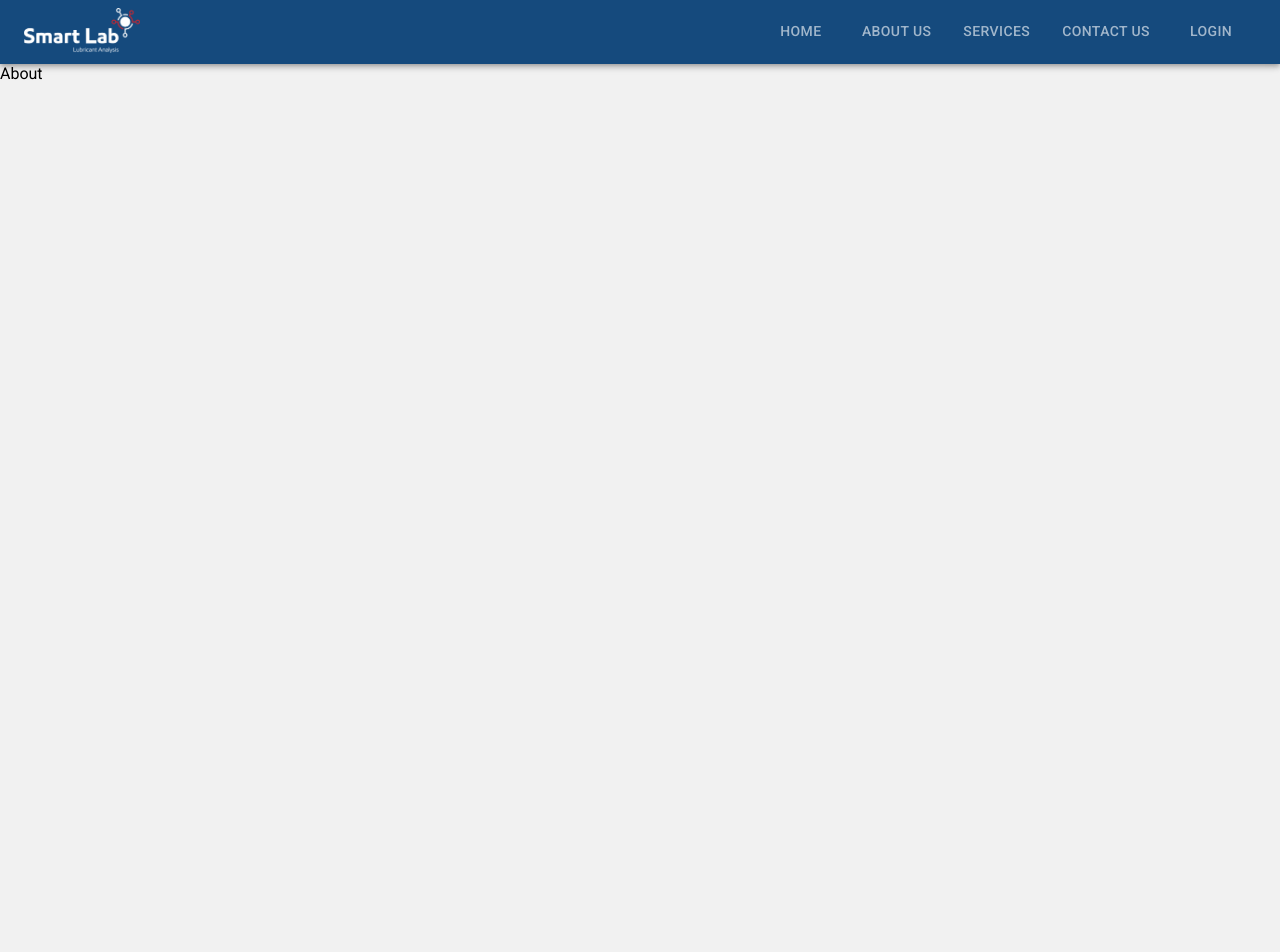
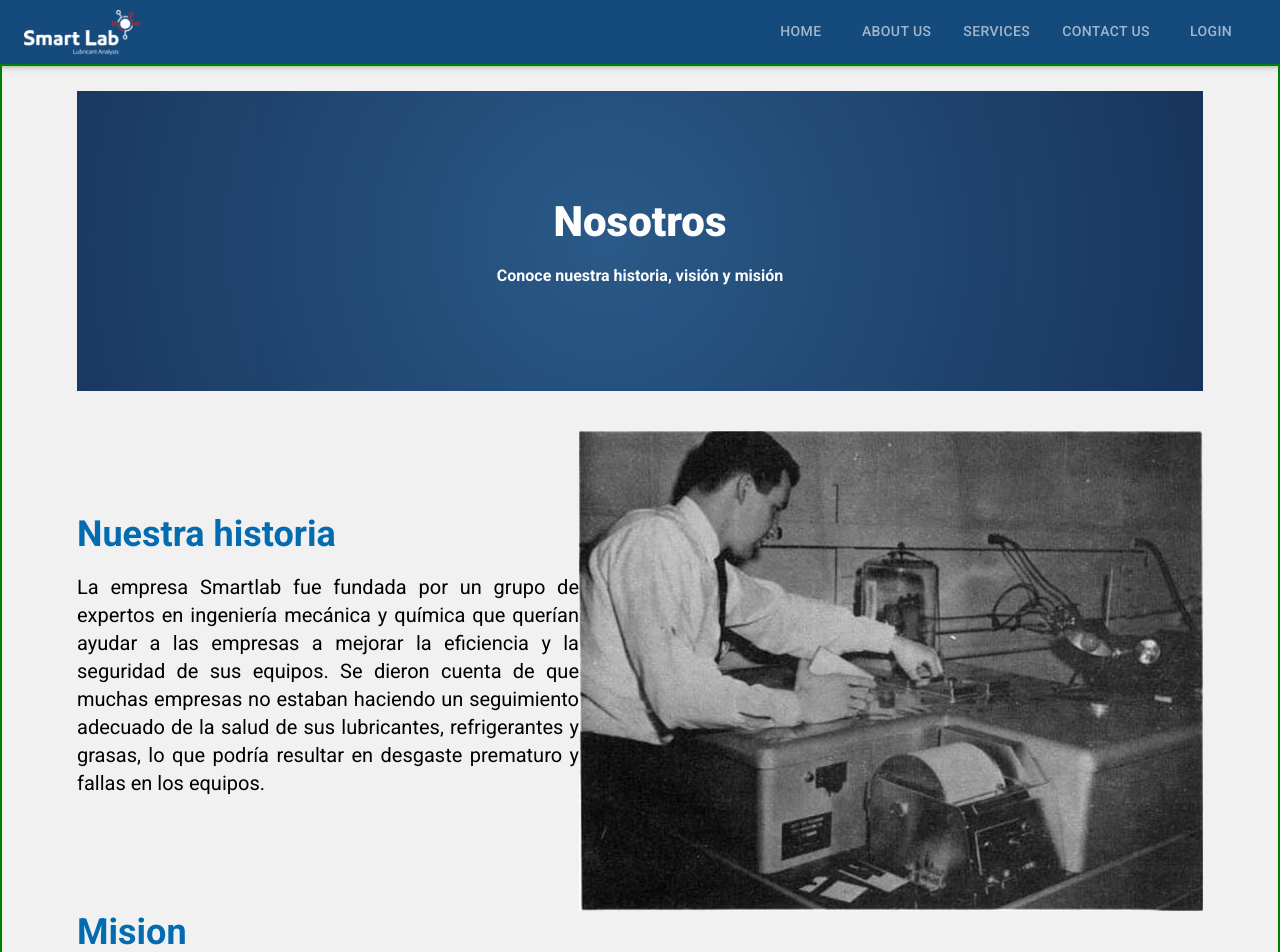
Before and after one commit to JhonOrr/proyecto_frontend, a React (Create React App) app: page /about in a window 1280 px wide. Shown: the top 952 px of the page. Before the commit the page ends 800 px from the top, so only its background shows below. Built offline with nearby package versions, Linux system fonts and the light colour scheme.

Commit message:
update 10/02

```diff
--- a/src/App.css
+++ b/src/App.css
@@ -0,0 +1,33 @@
+*{
+    margin:0;
+    padding: 0;
+}
+img{
+    display: block;
+}
+.about h3{
+    font-size: 36px;
+    margin-bottom: 25px;
+    color: #036bb0
+}
+
+.about p{
+    font-size: 20px;
+    text-align: justify;
+    margin-bottom: 25px;
+}
+.historia{
+
+}
+.historia .text{
+    line-height: 28px;
+}
+
+@media screen and (min-width: 900px) {
+    .historia{
+        display: flex;
+        align-items: center;
+        justify-content: space-between ;
+    }
+
+}
--- /dev/null
+++ b/src/components/Layout.js
@@ -0,0 +1,14 @@
+import React from 'react';
+import Header from './Header/Header';
+import { Outlet } from 'react-router-dom';
+
+const Layout = () => {
+  return (
+    <>
+        <Header/>
+        <Outlet/>
+    </>
+  )
+}
+
+export default Layout
--- a/src/components/cardServices/cardServices.js
+++ b/src/components/cardServices/cardServices.js
@@ -1,6 +1,7 @@
 import React from 'react';
 import { labServices } from './labServices';
 import { Card, CardContent, CardMedia,Grid} from '@mui/material';
+import { Link } from 'react-router-dom';
 
 const CardServices = () => {
   return (
@@ -9,7 +10,9 @@ const CardServices = () => {
         {
                 labServices.map((service)=>(
                 <Grid item xs={12} sm={6} md={4} >
-                    <Card sx={{background:'#f1f1f1',boxShadow:'none'}}>
+                    <Link to={`/services/service/${service.title}`}>
+
+                    <Card sx={{background:'#f1f1f1',boxShadow:'none',cursor:'pointer'}}>
                         <CardContent sx={{padding:'0'}}>
                             <CardMedia
                                 md={4}
@@ -22,6 +25,7 @@ const CardServices = () => {
                         </div>
                         </CardContent>
                     </Card>
+                    </Link>
                 </Grid>
             ))
         }
--- a/src/components/cardServices/labServices.js
+++ b/src/components/cardServices/labServices.js
@@ -8,32 +8,38 @@ import transformador from '../../images/transformador.jpg';
 export const labServices = [
     {
         title:"Analisis de aceites lubricantes",
-        image: aceite
+        image: aceite,
+        importance: 'El análisis de lubricantes es esencial para garantizar la eficiencia y la seguridad de los equipos mecánicos. Permite detectar desgaste prematuro, evaluar la eficiencia del lubricante, identificar problemas del sistema y planificar el mantenimiento adecuado. Este análisis también puede ayudar a prolongar la vida útil del equipo y reducir costos a largo plazo.'
+
 
     },
     {
         title:"Análisis de Refrigerantes",
-        image: refrigerante
+        image: refrigerante,
+        importance: 'El análisis de refrigerantes es crucial para la eficiencia y seguridad de los sistemas de refrigeración. Permite detectar impurezas y contaminantes que pueden afectar la eficiencia y causar daños a los componentes del sistema. También puede ayudar a identificar problemas de funcionamiento y a planificar el mantenimiento adecuado para prolongar la vida útil del equipo y reducir costos a largo plazo.'
 
     },
     {
         title:"Análisis de combustibles",
-        image: combustibles
-
+        image: combustibles,
+        importance: 'El análisis de combustible es importante para garantizar la eficiencia y la seguridad de los sistemas de combustión. Permite detectar impurezas y contaminantes que pueden afectar la calidad y la eficiencia del combustible, así como causar daños a los componentes del sistema. También puede ayudar a identificar problemas de funcionamiento y a planificar el mantenimiento adecuado. '
     },
     {
         title:"Análisis de grasas",
-        image: grasas
+        image: grasas,
+        importance:'El análisis de grasas es importante para garantizar la eficiencia y la integridad de los equipos mecánicos. Permite detectar desgaste prematuro, evaluar la eficiencia de la grasa lubricante, identificar problemas del sistema y planificar el mantenimiento adecuado. Este análisis también puede ayudar a prolongar la vida útil del equipo y reducir costos a largo plazo.'
 
     },
     {
         title:"Análisis de fluidos de corte",
-        image: corte
+        image: corte,
+        importance: 'El análisis de fluidos de corte es importante para garantizar la eficiencia y la calidad de la producción en la industria metalúrgica y de fabricación. Permite evaluar la eficiencia del fluido de corte, detectar impurezas y contaminantes que pueden afectar la calidad de los productos terminados, y identificar problemas de funcionamiento. Además, puede ayudar a planificar el mantenimiento adecuado y a prolongar la vida útil de las herramientas y los equipos.'
 
     },
     {
         title:"Análisis de aceites para transformadores",
-        image:  transformador
+        image:  transformador,
+        importance: 'El análisis de aceites en transformadores es importante para garantizar su eficiencia y seguridad. Permite detectar impurezas y contaminantes que pueden afectar la vida útil del transformador, y también puede ayudar a identificar problemas de funcionamiento. Este análisis es una parte clave del mantenimiento preventivo para prolongar la vida útil del transformador y garantizar su confiabilidad a largo plazo. '
 
     }
 
--- /dev/null
+++ b/src/components/cardServices/serviceDetail.js
@@ -0,0 +1,29 @@
+import React from 'react'
+import { useParams } from 'react-router-dom'
+// import {useState, useEffect} from 'react'
+import { labServices } from './labServices';
+
+
+const ServiceDetail = () => {
+
+    const {title} = useParams();
+
+
+  return (
+    <div>
+        <h2>{title}</h2>
+        <h3>Importancia</h3>
+        <p>
+            {
+                labServices.find((service) => (
+                    service.title === title
+                )).importance
+            }
+        </p>
+
+
+    </div>
+  )
+}
+
+export default ServiceDetail
--- a/src/pages/About.js
+++ b/src/pages/About.js
@@ -1,8 +1,44 @@
-import React from 'react'
+import React from 'react';
+import history from '../images/oilHistory.jpeg'
 
 const About = () => {
   return (
-    <div>About</div>
+    <div className='services'>
+      <div className='service-hero'>
+        <div className='container'>
+          <h2>Nosotros</h2>
+          <p>Conoce nuestra historia, visión y misión</p>
+        </div>
+      </div>
+      <div className='about'>
+        <div className='historia'>
+          <div className='text'>
+            <h3>Nuestra historia</h3>
+            <p>
+            La empresa Smartlab fue fundada por un grupo de expertos en ingeniería mecánica y química que querían ayudar a las empresas a mejorar la eficiencia y la seguridad de sus equipos. Se dieron cuenta de que muchas empresas no estaban haciendo un seguimiento adecuado de la salud de sus lubricantes, refrigerantes y grasas, lo que podría resultar en desgaste prematuro y fallas en los equipos.
+            </p>
+          </div>
+          <div>
+            <figure>
+              <img src={history} alt='history-img'/>
+            </figure>
+          </div>
+        </div>
+
+
+
+        <h3>Mision</h3>
+        <p>
+        La misión de Smartlab es ayudar a las empresas a maximizar la eficiencia y la seguridad de sus equipos mecánicos, brindándoles información precisa sobre la salud de sus lubricantes, refrigerantes y grasas, y proporcionándoles soluciones de mantenimiento preventivo que les permitan ahorrar tiempo y dinero a largo plazo.
+        </p>
+        <h3>Vision</h3>
+        <p>
+        La visión de Smartlab es ser la empresa líder en servicios de análisis de lubricantes, refrigerantes y grasas, brindando soluciones de mantenimiento predictivo a las empresas de todo el mundo.
+        </p>
+      </div>
+
+
+    </div>
   )
 }
 
--- a/src/services/router.js
+++ b/src/services/router.js
@@ -1,24 +1,27 @@
-import { BrowserRouter,Routes, Route } from "react-router-dom";
-import Header from "../components/Header/Header";
+import { BrowserRouter,Routes, Route} from "react-router-dom";
+// import Header from "../components/Header/Header";
 import Contact from "../pages/Contact";
 import Login from "../components/Login/Login";
 import Sidebar from "../components/Sidebar/Sidebar";
 import Home from "../pages/Home";
 import About from "../pages/About";
 import Services from "../pages/Services";
+import Layout from "../components/Layout";
+import ServiceDetail from "../components/cardServices/serviceDetail";
 
 const Router =()=>{
     return(
         <BrowserRouter>
-            <Header/>
             <Routes>
-                <Route path="/" element={<Home/>}/>
-                <Route path="/contact" element={<Contact/>}/>
-                <Route path="/services" element={<Services/>}/>
-                <Route path="/about" element={<About/>}/>
-                <Route path="/login" element={<Login/>}/>
-                <Route path="/dashboard" element={<Sidebar/>}/>
-
+                <Route element={<Layout/>}>
+                    <Route path="/" element={<Home/>}/>
+                    <Route path="/contact" element={<Contact/>}/>
+                    <Route path="/services" element={<Services/>}/>
+                    <Route path="/about" element={<About/>}/>
+                    <Route path="/login" element={<Login/>}/>
+                    <Route path="/services/service/:title" element={<ServiceDetail/>}/>
+                </Route>
+                <Route path='/dashboard' element={<Sidebar/>}/>
             </Routes>
         </BrowserRouter>
     )
```
Also changed, not shown: src/components/cardServices/ServiceDetail.js (added), src/images/oilHistory.jpeg (added), 1 other file (tests, documents, lock files or other folders).
